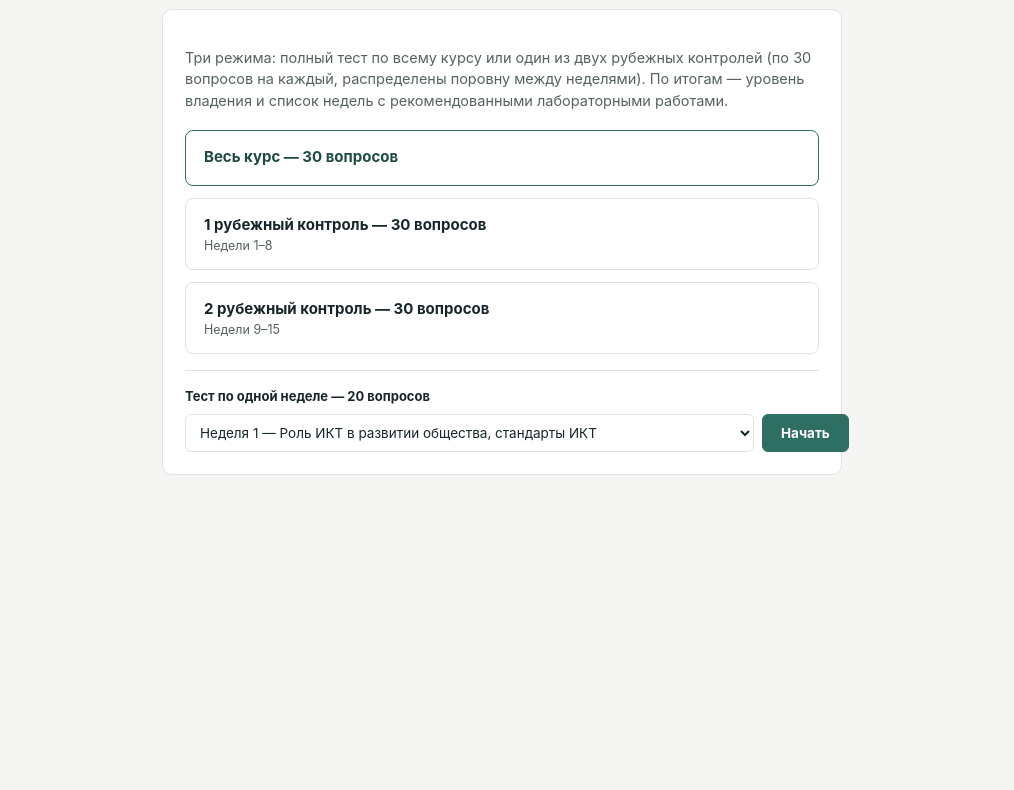
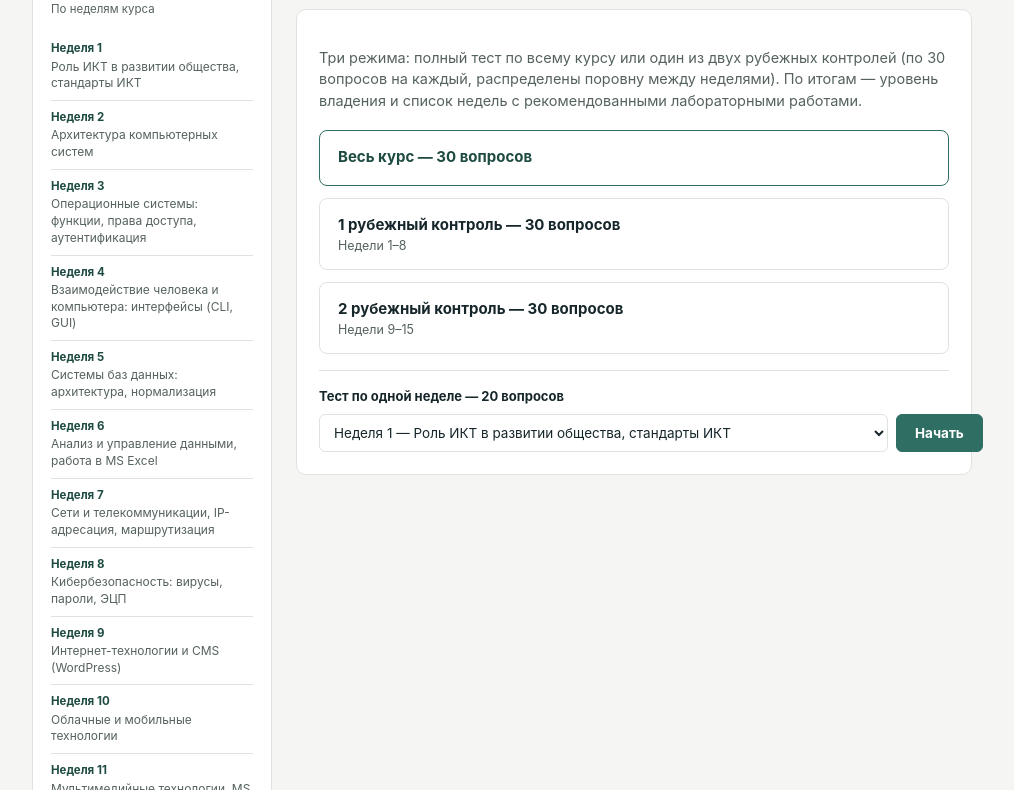
Before and after one commit to ramazanovavs/ict-quiz-backend, a website: page index.html in a window 1280 px wide. Shown: the part 71-861 px from the top of the page, without its empty margins (138-1152 px from the left). Before the commit the page ends 800 px from the top, so only its background shows below. Drawn offline with Linux system fonts and the light colour scheme.

Commit message:
Update index.html

```diff
--- a/index.html
+++ b/index.html
@@ -40,7 +40,24 @@
     font-family:-apple-system,"Segoe UI",Roboto,Helvetica,Arial,sans-serif;
     line-height:1.5;
   }
-  .wrap{max-width:720px;margin:0 auto;padding:28px 20px 60px;}
+  .layout{display:flex;gap:24px;max-width:980px;margin:0 auto;padding:28px 20px 60px;align-items:flex-start;}
+  .main{flex:1 1 720px;max-width:720px;min-width:0;}
+  .sidebar{
+    flex:0 0 240px;position:sticky;top:20px;background:var(--surface);
+    border:1px solid var(--border);border-radius:10px;padding:18px;
+  }
+  .sidebar h2{font-size:14px;margin:0 0 4px;color:var(--ink);}
+  .sidebar-hint{font-size:11.5px;color:var(--ink-soft);margin-bottom:14px;}
+  .sidebar-item{display:block;padding:8px 0;border-bottom:1px solid var(--border);}
+  .sidebar-item:last-child{border-bottom:none;}
+  .sidebar-week{display:block;font-size:11.5px;font-weight:700;color:var(--accent-dark);}
+  .sidebar-topic{display:block;font-size:12px;color:var(--ink);line-height:1.4;margin-top:1px;}
+  .sidebar-item a.sidebar-topic{color:var(--accent-dark);text-decoration:underline;}
+  .sidebar-item .sidebar-pending{color:var(--ink-soft);}
+  @media (max-width:820px){
+    .layout{flex-direction:column;}
+    .sidebar{position:static;width:100%;flex:none;}
+  }
   header.top{margin-bottom:22px;}
   header.top h1{font-size:20px;margin:0 0 4px;}
   header.top p{margin:0;color:var(--ink-soft);font-size:13.5px;}
@@ -155,7 +172,15 @@
 </style>
 </head>
 <body>
-<div class="wrap">
+<div class="layout">
+
+  <aside class="sidebar">
+    <h2>Лабораторные работы</h2>
+    <div class="sidebar-hint">По неделям курса</div>
+    <div id="sidebar-list"></div>
+  </aside>
+
+  <div class="main">
 
   <header class="top">
     <h1>Тест уровня владения ИКТ</h1>
@@ -227,6 +252,7 @@
     <button class="restart-btn" id="restart-btn">Пройти тест заново</button>
   </section>
 
+  </div>
 </div>
 
 <script>
@@ -368,6 +394,7 @@
     rk2Btn: document.getElementById("btn-rk2"),
     weekSelect: document.getElementById("week-select"),
     weekBtn: document.getElementById("btn-week"),
+    sidebarList: document.getElementById("sidebar-list"),
     loadingGenerating: document.getElementById("loading-generating"),
     loadingText: document.getElementById("loading-text"),
     loadingError: document.getElementById("loading-error"),
@@ -612,6 +639,35 @@
     els.weekSelect.appendChild(opt);
   });
 
+  function renderSidebar(){
+    els.sidebarList.innerHTML = "";
+    Object.keys(WEEK_TITLES).forEach(function(w){
+      var item = document.createElement("div");
+      item.className = "sidebar-item";
+      var weekSpan = document.createElement("span");
+      weekSpan.className = "sidebar-week";
+      weekSpan.textContent = "Неделя "+w;
+      item.appendChild(weekSpan);
+      var lab = LAB_LINKS[w];
+      if(lab && lab.url){
+        var a = document.createElement("a");
+        a.className = "sidebar-topic";
+        a.href = lab.url;
+        a.target = "_blank";
+        a.rel = "noopener";
+        a.textContent = lab.title || WEEK_TITLES[w];
+        item.appendChild(a);
+      } else {
+        var span = document.createElement("span");
+        span.className = "sidebar-topic sidebar-pending";
+        span.textContent = WEEK_TITLES[w];
+        item.appendChild(span);
+      }
+      els.sidebarList.appendChild(item);
+    });
+  }
+  renderSidebar();
+
   showView("start");
 })();
 </script>
```
